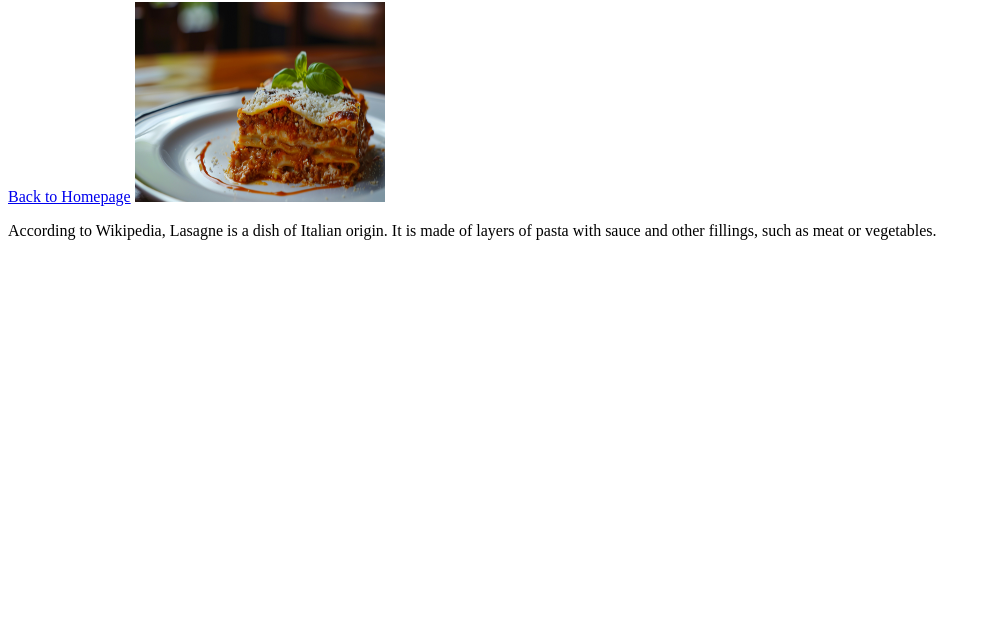
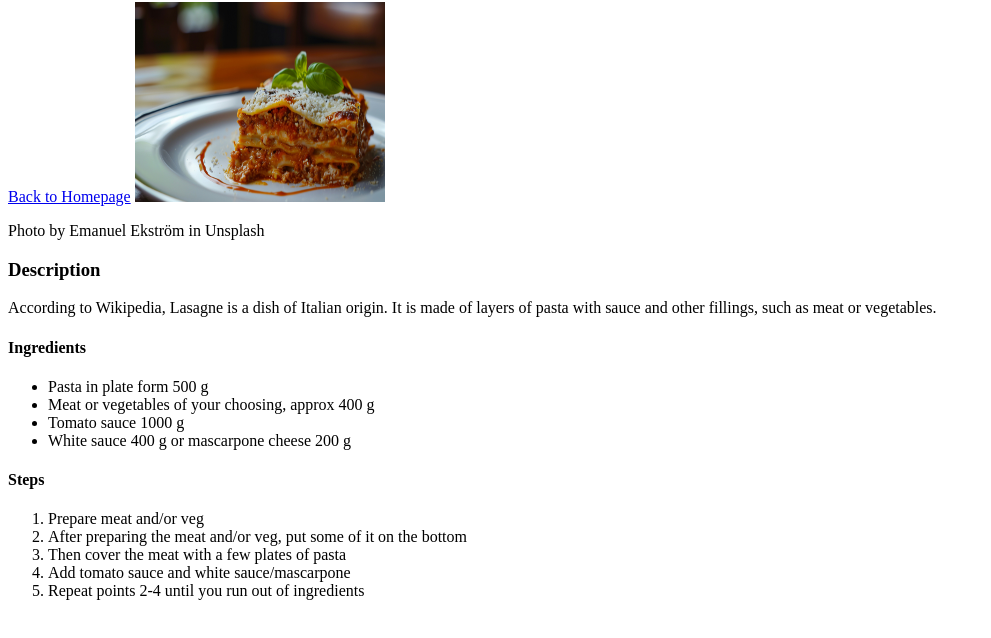
Before and after one commit to Topaas1/odin-recipes, a plain HTML site: page recipes/lasagna.html in a window 1280 px wide. Shown: the part 78-716 px from the top of the page, without its empty margins (0-991 px from the left). Drawn offline with Linux system fonts and the light colour scheme.

Commit message:
Add description of the recipe, credit of photo and ingredients and steps -lists to lasagna.html

```diff
--- a/recipes/lasagna.html
+++ b/recipes/lasagna.html
@@ -9,7 +9,23 @@
     <a href="../index.html">Back to Homepage</a>
 
     <img src="../img/lasagna.jpg" alt="A photo of lasagna" width="250" height="200">
-    <p>According to Wikipedia, Lasagne is a dish of Italian origin. It is made of layers of pasta with sauce and other fillings, such as meat or vegetables.</p>
-
+    <p>Photo by Emanuel Ekström in Unsplash</p>
+    <h3>Description</h3>
+        <p>According to Wikipedia, Lasagne is a dish of Italian origin. It is made of layers of pasta with sauce and other fillings, such as meat or vegetables.</p>
+    <h4>Ingredients</h4>
+        <ul>
+            <li>Pasta in plate form 500 g</li>
+            <li>Meat or vegetables of your choosing, approx 400 g</li>
+            <li>Tomato sauce 1000 g</li>
+            <li>White sauce 400 g or mascarpone cheese 200 g</li>
+        </ul>
+    <h4>Steps</h4>
+        <ol>
+            <li>Prepare meat and/or veg</li>
+            <li>After preparing the meat and/or veg, put some of it on the bottom</li>
+            <li>Then cover the meat with a few plates of pasta</li>
+            <li>Add tomato sauce and white sauce/mascarpone</li>
+            <li>Repeat points 2-4 until you run out of ingredients</li>
+        </ol>
 </body>
 </html>
```
